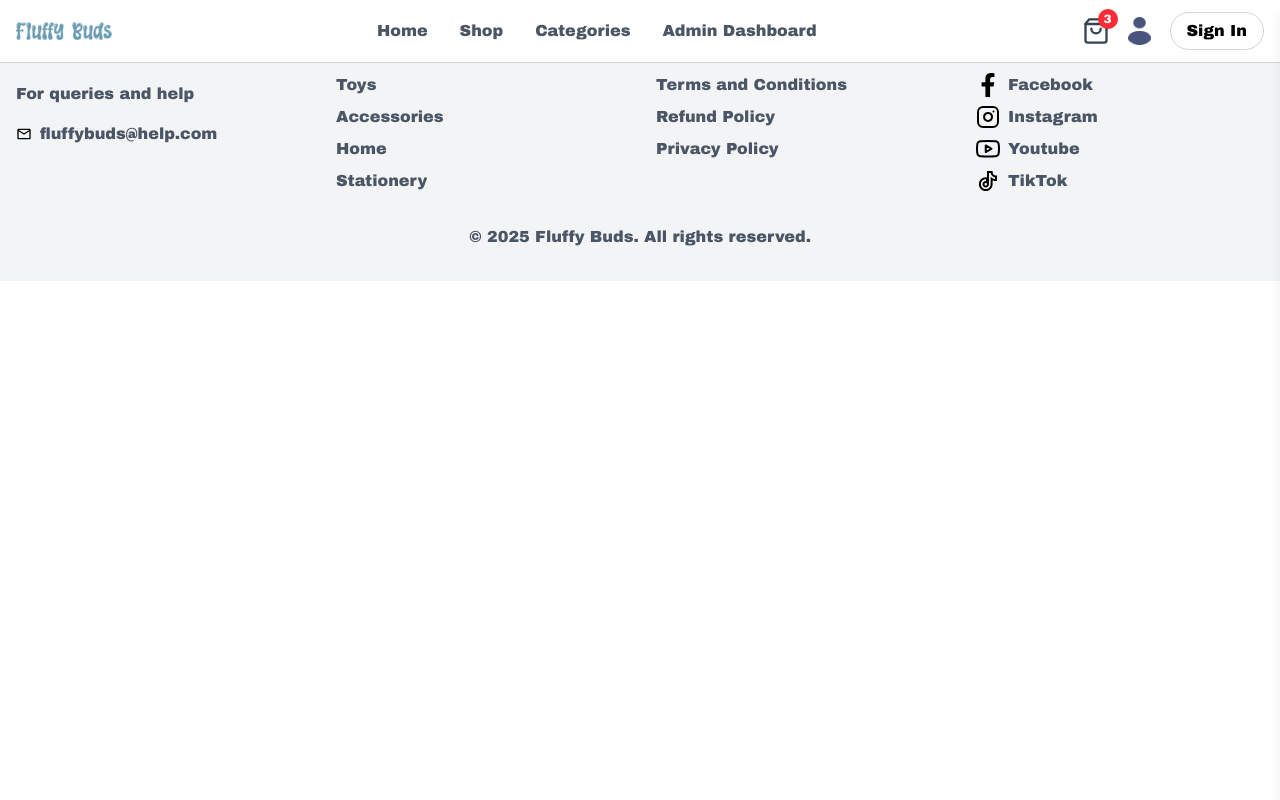
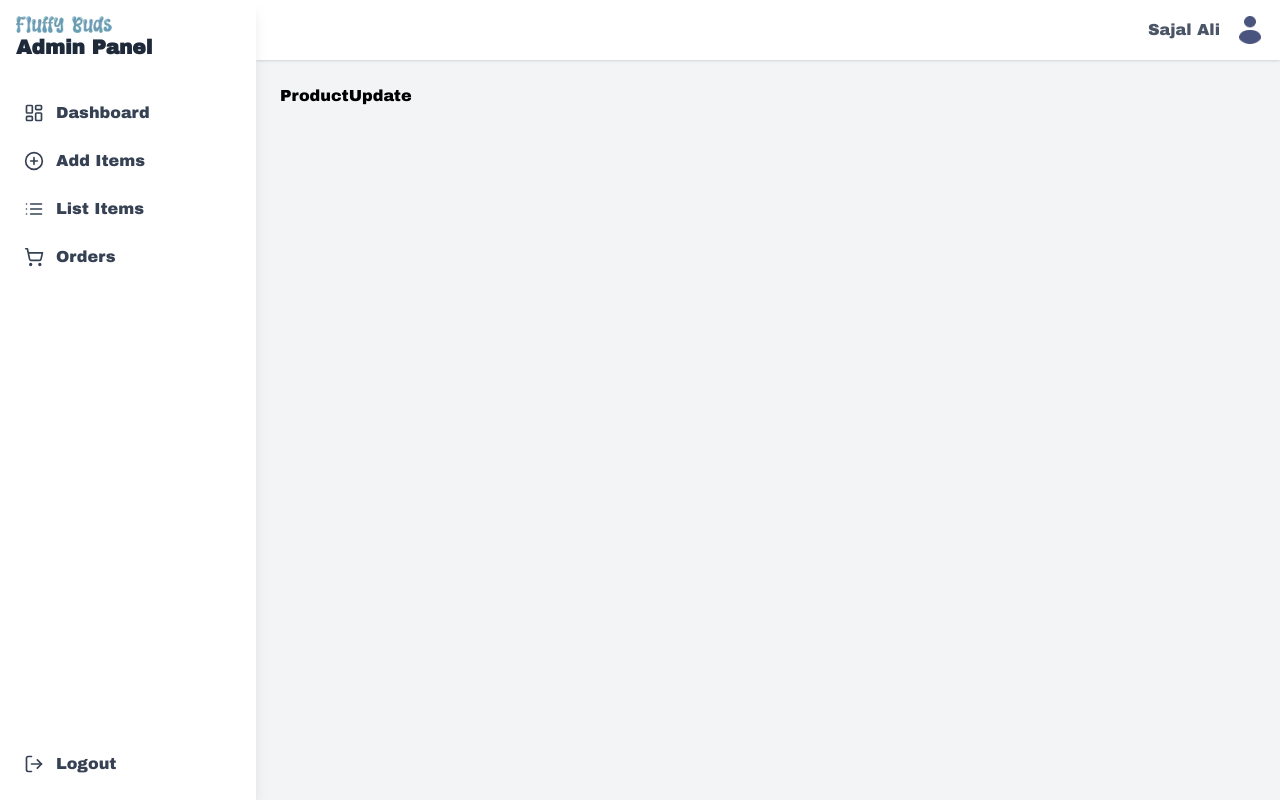
Before and after one commit to mdsajalali/fluffy-buds, a React (Vite) app: page /dashboard/list-items/1 in a window 1280 px wide. Built offline with nearby package versions, Linux system fonts and the light colour scheme.

Commit message:
added: product update page

```diff
--- a/src/App.tsx
+++ b/src/App.tsx
@@ -22,6 +22,7 @@ import Shop from "./pages/(products)/Shop";
 import ProductDetails from "./pages/(products)/ProductDetails";
 import Cart from "./pages/(cart)/Cart";
 import MyOrders from "./pages/(orders)/MyOrders";
+import ProductUpdate from "./pages/(dashboard)/ProductUpdate";
 
 const App = () => {
   const location = useLocation();
@@ -51,6 +52,7 @@ const App = () => {
     location.pathname === "/dashboard" ||
     location.pathname === "/dashboard/add-items" ||
     location.pathname === "/dashboard/list-items" ||
+    location.pathname.startsWith("/dashboard/list-items/") ||
     location.pathname === "/dashboard/orders";
 
   return (
@@ -95,6 +97,7 @@ const App = () => {
         <Route path="/dashboard" element={<Dashboard />}>
           <Route path="add-items" element={<AddItems />} />
           <Route path="list-items" element={<ListItems />} />
+          <Route path="list-items/:id" element={<ProductUpdate />} />
           <Route path="orders" element={<Orders />} />
         </Route>
 
--- a/src/pages/(dashboard)/ListItems.tsx
+++ b/src/pages/(dashboard)/ListItems.tsx
@@ -4,6 +4,7 @@ import Pagination from "../../components/Pagination";
 import useProducts from "../../hooks/useProducts";
 import axiosInstance from "../../lib/axiosInstance";
 import { toast } from "sonner";
+import { Link } from "react-router-dom";
 
 const ListItems = () => {
   const [currentPage, setCurrentPage] = useState(1);
@@ -113,10 +114,14 @@ const ListItems = () => {
                     </td>
                     <td className="px-5 py-4 text-center">
                       <div className="flex justify-center gap-4">
-                        <button className="text-blue-600 cursor-pointer hover:text-blue-800 transition flex items-center gap-1">
+                        <Link
+                          to={`${item._id}`}
+                          className="text-blue-600 cursor-pointer hover:text-blue-800 transition flex items-center gap-1"
+                        >
                           <Pencil size={18} />
                           <span className="hidden sm:inline">Edit</span>
-                        </button>
+                        </Link>
+
                         <button
                           onClick={() => handleDelete(item._id)}
                           className="text-red-600 cursor-pointer hover:text-red-800 transition flex items-center gap-1"
--- /dev/null
+++ b/src/pages/(dashboard)/ProductUpdate.tsx
@@ -0,0 +1,5 @@
+function ProductUpdate() {
+  return <div>ProductUpdate</div>;
+}
+
+export default ProductUpdate;
```
